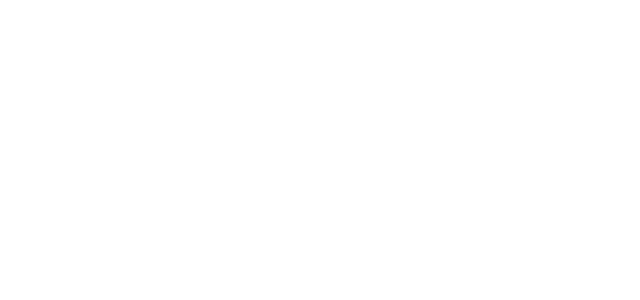
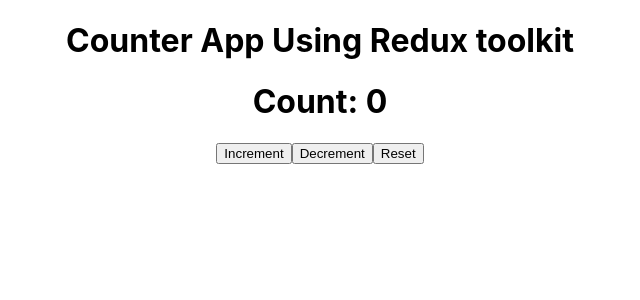
Before and after one commit to NH-Rifat/contact-ap-with-redux-toolkit, a React (Create React App) app: page / in a window 1280 px wide. Shown: the top 300 px of the page, without its empty margins (320-960 px from the left). Built offline with nearby package versions, Linux system fonts and the light colour scheme.

Commit message:
logic and function working phase done fot counter app

```diff
--- a/package.json
+++ b/package.json
@@ -9,6 +9,7 @@
     "@testing-library/user-event": "^13.5.0",
     "react": "^18.2.0",
     "react-dom": "^18.2.0",
+    "react-redux": "^8.0.2",
     "react-scripts": "5.0.1",
     "web-vitals": "^2.1.4"
   },
--- a/src/App.js
+++ b/src/App.js
@@ -1,10 +1,10 @@
-import logo from './logo.svg';
 import './App.css';
+import CounterView from './features/counter/CounterView';
 
 function App() {
   return (
     <div className="App">
-
+      <CounterView/>
     </div>
   );
 }
--- /dev/null
+++ b/src/features/counter/CounterView.jsx
@@ -0,0 +1,21 @@
+import React from 'react';
+import { useSelector, useDispatch } from 'react-redux';
+import {increment, decrement, reset} from './CounterSlice'
+
+const CounterView = () => {
+  const count = useSelector((state) => state.counter.count);
+  // console.log(count);
+  const dispatch = useDispatch();
+
+  return (
+    <div>
+      <h1>Counter App Using Redux toolkit</h1>
+      <h1>Count: {count}</h1>
+      <button onClick={()=>{dispatch(increment())}}>Increment</button>
+      <button onClick={()=>{dispatch(decrement())}}>Decrement</button>
+      <button onClick={()=>{dispatch(reset())}}>Reset</button>
+    </div>
+  );
+};
+
+export default CounterView;
--- a/src/index.js
+++ b/src/index.js
@@ -3,12 +3,14 @@ import ReactDOM from 'react-dom/client';
 import './index.css';
 import App from './App';
 import reportWebVitals from './reportWebVitals';
+import store from './app/store';
+import { Provider } from 'react-redux';
 
 const root = ReactDOM.createRoot(document.getElementById('root'));
 root.render(
-  <React.StrictMode>
+  <Provider store={store}>
     <App />
-  </React.StrictMode>
+  </Provider>
 );
 
 // If you want to start measuring performance in your app, pass a function
```
Also changed, not shown: 1 other file (tests, documents, lock files or other folders).
